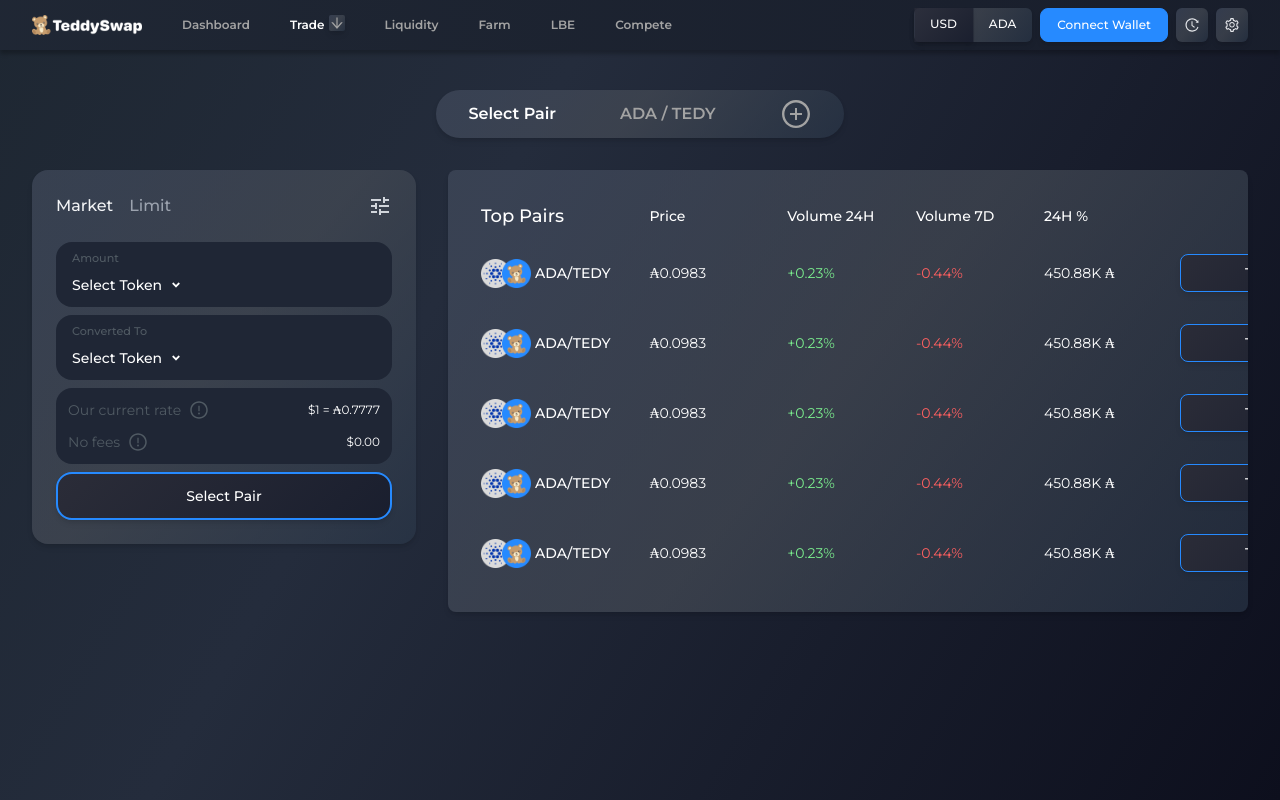
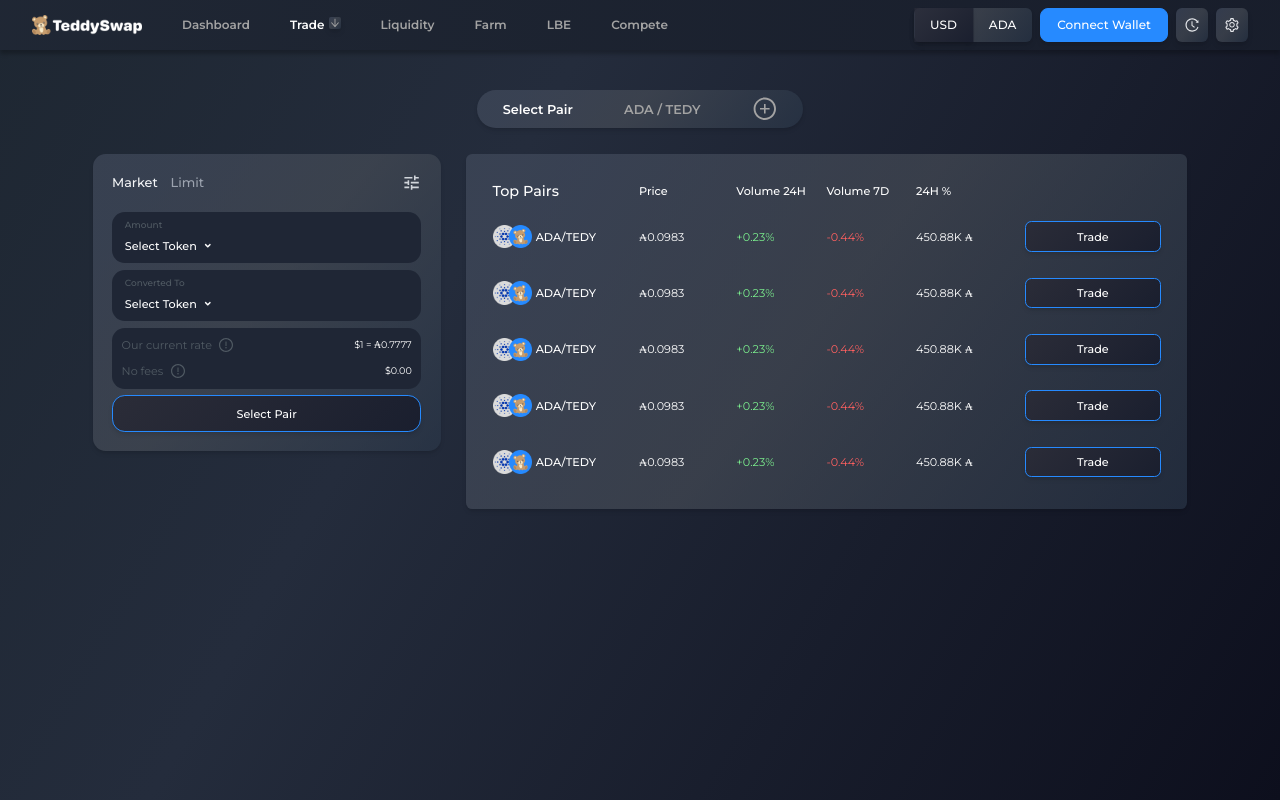
Before and after one commit to genius1910/teddy-swap_next-headlessui-ts, a Next.js app: page /trade in a window 1280 px wide. Built offline with nearby package versions, Linux system fonts and the light colour scheme.

Commit message:
liquidity page and trade page responsive update

```diff
--- a/app/liquidity/page.tsx
+++ b/app/liquidity/page.tsx
@@ -21,13 +21,16 @@
   }, [activeTab]);
 
   return (
-    <div className="relative px-2">
+    <div>
+      <div className="px-2">
         <LiquidityGroupButton
           activeTab={activeTab}
           setActiveTab={setActiveTab}
           tabs={tabs}
           setTabs={setTabs}
         />
+      </div>
+      <div className="relative px-2 max-2xl:max-w-[1400px] mx-auto xl:zoom-80 2xl:zoom-100">
         {activeTab == "All Liquidity" ? (
           <Liquidity_BottomTable setActiveTab={setActiveTab} />
         ) : activeTab == "Your Liquidity" ? (
@@ -48,6 +51,7 @@
           "Select Tab"
         )}
       </div>
+    </div>
   );
 };
 
--- a/app/trade/page.tsx
+++ b/app/trade/page.tsx
@@ -9,7 +9,7 @@
   const [tabs, setTabs] = React.useState(["Select Pair", "ADA / TEDY"]);
 
   return (
-    <div className="relative">
+    <div className="relative max-2xl:max-w-[1400px] mx-auto xl:zoom-80 2xl:zoom-100">
       <TradeGroupButton
         activeTab={activeTab}
         setActiveTab={setActiveTab}
--- a/components/partials/Navbar.tsx
+++ b/components/partials/Navbar.tsx
@@ -130,9 +130,9 @@
                               <>
                                 <Popover.Button className=" rounded-sm group outline-none component-color">
                                   {!open ? (
-                                    <AiOutlineArrowDown className="w-4 h-4 outline-none text-neutral-400 group-hover:text-neutral-100 transition-all" />
+                                    <AiOutlineArrowDown className="2xl:w-4 2xl:h-4 w-3 h-3 outline-none text-neutral-400 group-hover:text-neutral-100 transition-all" />
                                   ) : (
-                                    <AiOutlineArrowUp className="w-4 outline-none h-4 text-cyan-400 group-hover:text-cyan-300 transition-all" />
+                                    <AiOutlineArrowUp className="2xl:w-4 2xl:h-4 w-3 h-3 outline-none text-cyan-400 group-hover:text-cyan-300 transition-all" />
                                   )}
                                 </Popover.Button>
                                 <Transition
@@ -175,10 +175,10 @@
                   toggler == "USD" ? "-translate-x-1/2" : "translate-x-1/2"
                 } absolute small-component-color w-6/12 h-full z-0 transition-all duration-500 ease-in-out`}
               ></span>
-              <span className="h-full my-auto py-2 px-4 2xl:px-6 rounded-md relative z-10">
+              <span className="h-full flex justify-center items-center my-auto py-2 px-4 2xl:px-6 rounded-md relative z-10">
                 USD
               </span>
-              <span className="h-full my-auto py-2 px-4 2xl:px-6 rounded-md relative z-10">
+              <span className="h-full flex justify-center items-center my-auto py-2 px-4 2xl:px-6 rounded-md relative z-10">
                 ADA
               </span>
             </div>
--- a/components/trade/page/rightside/Trade_TopPairs.tsx
+++ b/components/trade/page/rightside/Trade_TopPairs.tsx
@@ -26,7 +26,7 @@
           return (
             <tbody key={item} className="w-full border-b-0 text-left">
               <tr>
-                <td className="py-4 pr-20">
+                <td className="py-4 pr-16">
                   <span className="flex items-center gap-1">
                     <Image
                       src={`/images/assets/token-1.png`}
@@ -45,9 +45,9 @@
                     <MdCheckCircle className="w-3 h-3" />
                   </span>
                 </td>
-                <td className="py-4 pr-20  text-sm">₳0.0983</td>
-                <td className=" py-4 pr-20  text-o_green text-sm">+0.23%</td>
-                <td className=" py-4 pr-20  text-o_red text-sm">-0.44%</td>
+                <td className="py-4 pr-16  text-sm">₳0.0983</td>
+                <td className=" py-4 pr-16  text-o_green text-sm">+0.23%</td>
+                <td className=" py-4 pr-16  text-o_red text-sm">-0.44%</td>
                 <td className="py-4 pr-16  text-sm">450.88K ₳</td>
                 <td className="py-4 text-sm">
                   <button
```
Lines whose indentation alone changed are shown as unchanged.
